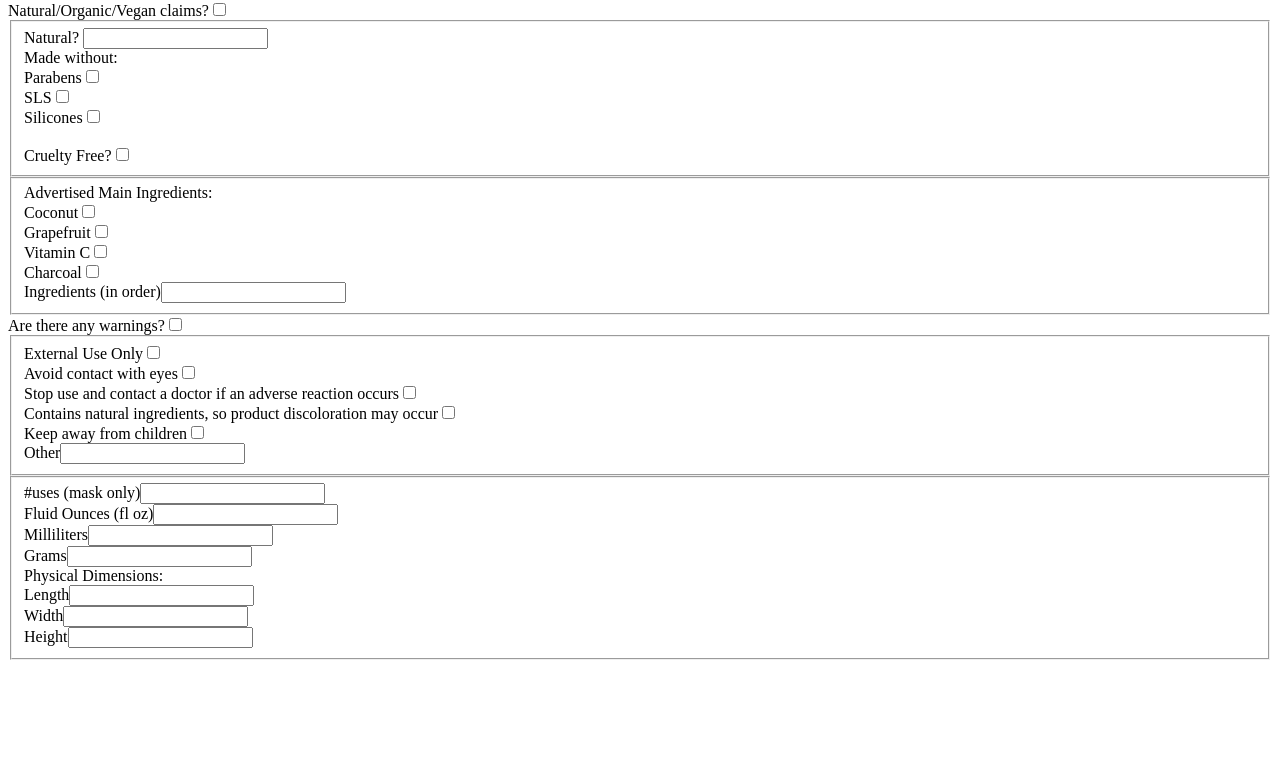
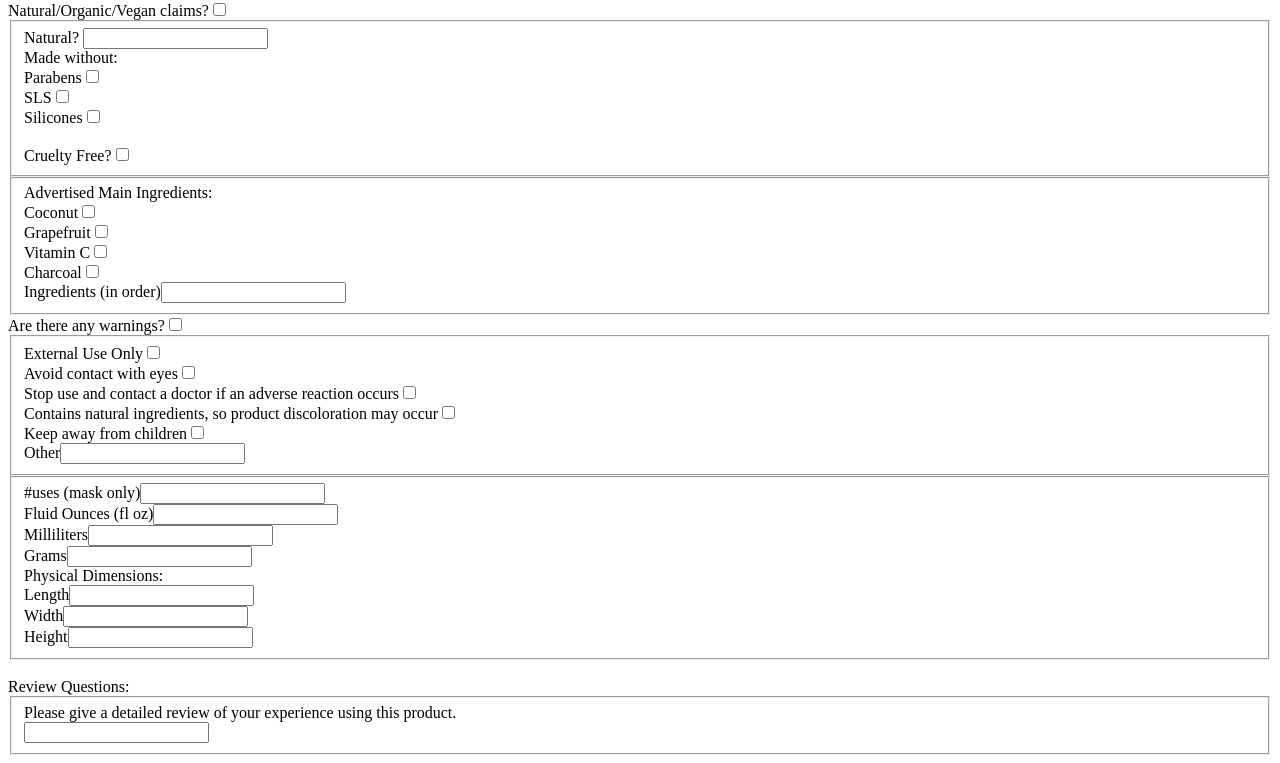
Before and after one commit to KylaBendrik/MyBeautyCollection, a plain HTML site: page main.html in a window 1280 px wide. Shown: the part 573-1336 px from the top of the page. Before the commit the page ends 1241 px from the top, so only its background shows below. Drawn offline with Linux system fonts and the light colour scheme; a script that the page names is missing.

Commit message:
Review
Added a single "review" box. Will add more later, but this is a good start. I think we're getting close to database ready. Maybe? Hopefully? It would be really nice to be able to start actually recording stuff. Facemasks are good for now, though.

Future me: Please add a way to say "new" or "other" for basically any option. In future, when there's other users, any "other" input will alert admin, who will have the ability to assign as new option. (only foundation, eyeshadow, and eyeliner. Let's add lipstick!)

```diff
--- a/main.html
+++ b/main.html
@@ -81,6 +81,12 @@
         Width<input type="text" name="width"><br>
         Height<input type="text" name="height"><br>
       </fieldset>
+      <br>
+      Review Questions:
+      <fieldset id=review>
+        Please give a detailed review of your experience using this product.<br>
+        <input type="text" name="review"><br>
+      </fieldset>
     </form>
 
     <span id="reporter"></span>
```
